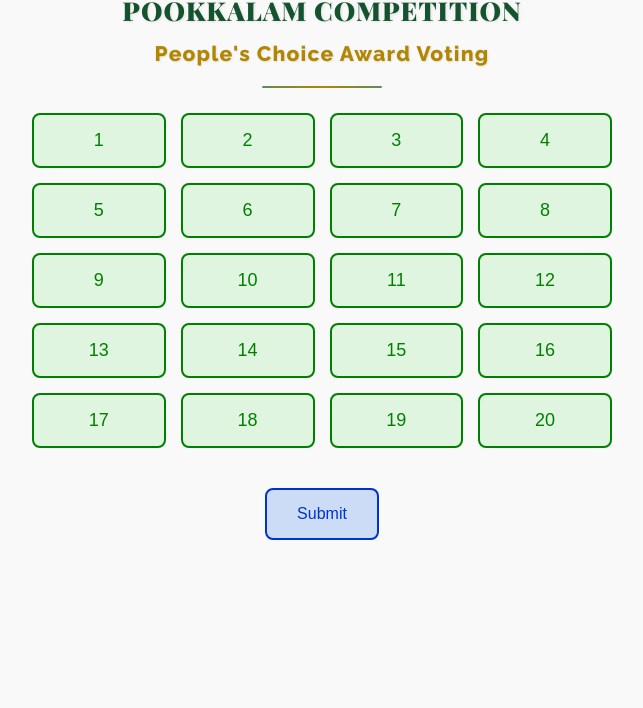
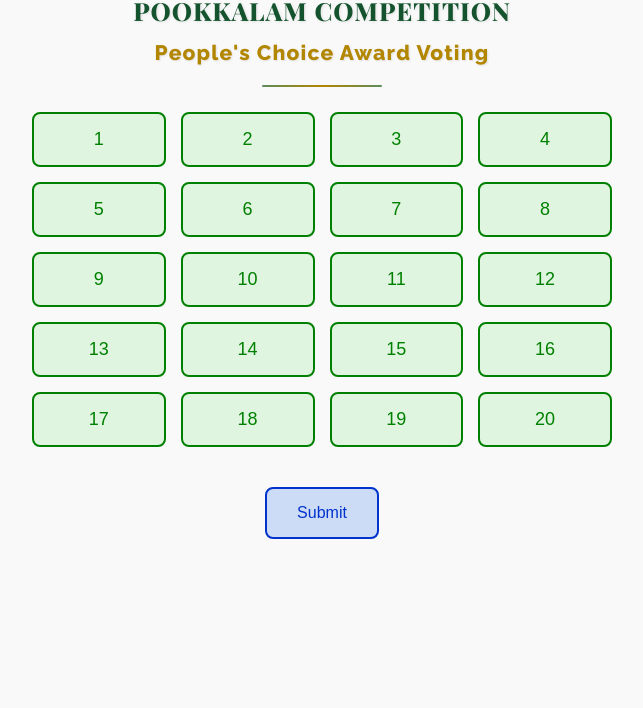
Before and after one commit to MartinaJohn/onam-voting-app, a website: page index.html in a window 1280 px wide. Shown: the part 92-800 px from the top of the page, without its empty margins (318-961 px from the left). Drawn offline with nearby package versions, Linux system fonts and the light colour scheme.

Commit message:
bug fixes

```diff
--- a/api/vote.js
+++ b/api/vote.js
@@ -17,7 +17,7 @@ export default async function handler(req, res) {
 
   const { candidate } = req.body;
 
-  if (!candidate || candidate < 1 || candidate > 10) {
+  if (!candidate || candidate < 1 || candidate > 100) {
     return res.status(400).json({ error: "Invalid candidate" });
   }
 
--- a/styles.css
+++ b/styles.css
@@ -33,9 +33,9 @@
 
 .pookalam-text {
   font-family: "Playfair Display", serif;
-  font-weight: 900;
+  font-weight: 800;
   letter-spacing: 1px;
-  font-size: 26px;
+  font-size: 25px;
   line-height: 1.4;
   text-shadow: 1px 1px 3px rgba(0, 0, 0, 0.1);
   margin-bottom: 10px;
```
Also changed, not shown: index.html (+0 -13 lines).
